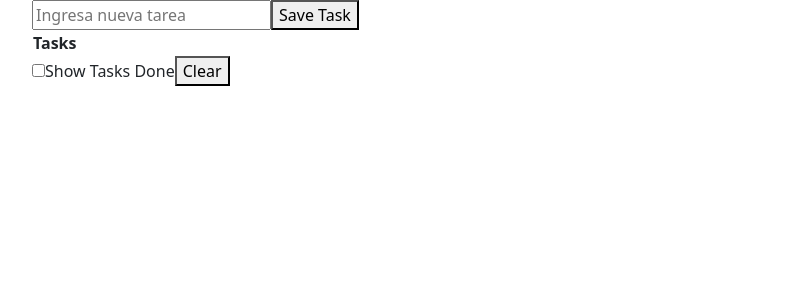
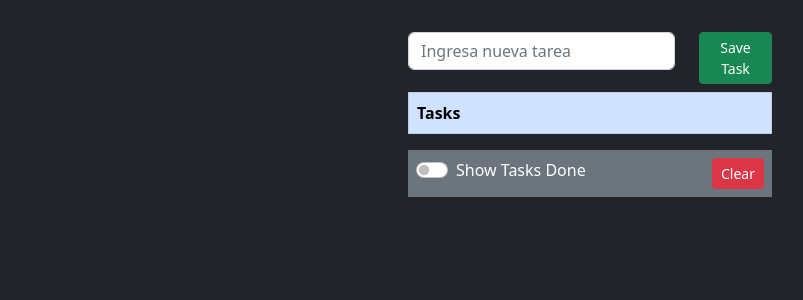
Before and after one commit to UlisesOrnelasR/app-tareas, a React (Vite) app: page / in a window 1280 px wide. Shown: the top 300 px of the page, without its empty margins (50-853 px from the left). Built offline with nearby package versions, Linux system fonts and the light colour scheme.

Commit message:
Terminando estilo de la app con bootstrap

```diff
--- a/src/App.jsx
+++ b/src/App.jsx
@@ -2,6 +2,7 @@ import { useState, useEffect } from "react";
 import { VisibilityControl } from "./components/VisibilityControl.jsx";
 import { TaskCreator } from "./components/TaskCreator.jsx";
 import { TaskTable } from "./components/TaskTable.jsx";
+import { Container } from "./components/Container";
 
 export function App() {
   const [taskItems, setTaskItems] = useState([]);
@@ -34,8 +35,8 @@ export function App() {
     localStorage.setItem("tasks", JSON.stringify(taskItems));
   }, [taskItems]);
   return (
-    <div className="App">
-      <div className="container">
+    <main className="bg-dark vh-100 text-white">
+      <Container>
         <TaskCreator createNewTask={createNewTask} />
         <TaskTable tasks={taskItems} toggleTask={toggleTask} />
         <VisibilityControl
@@ -50,7 +51,7 @@ export function App() {
             showCompleted={showCompleted}
           />
         ) : null}
-      </div>
-    </div>
+      </Container>
+    </main>
   );
 }
--- /dev/null
+++ b/src/components/Container.jsx
@@ -0,0 +1,7 @@
+export const Container = ({ children }) => {
+  return (
+    <div className="container p-4 ">
+      <div className="col-md-4 offset-md-4">{children}</div>
+    </div>
+  );
+};
--- a/src/components/TaskCreator.jsx
+++ b/src/components/TaskCreator.jsx
@@ -11,14 +11,19 @@ export const TaskCreator = ({ createNewTask }) => {
 
   return (
     <div>
-      <form onSubmit={handleSubmit}>
+      <form onSubmit={handleSubmit} className="my-2 row">
+        <div className="col-9">
           <input
+            className="form-control"
             type="text"
             placeholder="Ingresa nueva tarea"
             value={newTaskName}
             onChange={(event) => setNewTaskName(event.target.value)}
           />
-        <button>Save Task</button>
+        </div>
+        <div className="col-3">
+          <button className="btn btn-success btn-sm">Save Task</button>
+        </div>
       </form>
     </div>
   );
--- a/src/components/TaskRow.jsx
+++ b/src/components/TaskRow.jsx
@@ -1,7 +1,7 @@
 export const TaskRow = ({ task, toggleTask }) => {
   return (
     <tr key={task.name}>
-      <td>
+      <td className="d-flex justify-content-between">
         {task.name}
         <input
           type="checkbox"
--- a/src/components/TaskTable.jsx
+++ b/src/components/TaskTable.jsx
@@ -9,9 +9,9 @@ export const TaskTable = ({ tasks, toggleTask, showCompleted = false }) => {
       ));
   };
   return (
-    <table>
+    <table className="table table-dark table-striped table-bordered border-secondary">
       <thead>
-        <tr>
+        <tr className="table-primary">
           <th>Tasks</th>
         </tr>
       </thead>
--- a/src/components/VisibilityControl.jsx
+++ b/src/components/VisibilityControl.jsx
@@ -9,14 +9,19 @@ export const VisibilityControl = ({
     }
   };
   return (
-    <div>
+    <div className="d-flex justify-content-between bg-secondary text-center p-2 border-secondary">
+      <div className="form-check form-switch">
         <input
+          className="form-check-input"
           type="checkbox"
           checked={isChecked}
           onChange={(e) => setShowCompleted(e.target.checked)}
         />
         <label>Show Tasks Done</label>
-      <button onClick={handleDelete}>Clear</button>
+      </div>
+      <button onClick={handleDelete} className="btn btn-danger btn-sm">
+        Clear
+      </button>
     </div>
   );
 };
```
Lines whose indentation alone changed are shown as unchanged.
